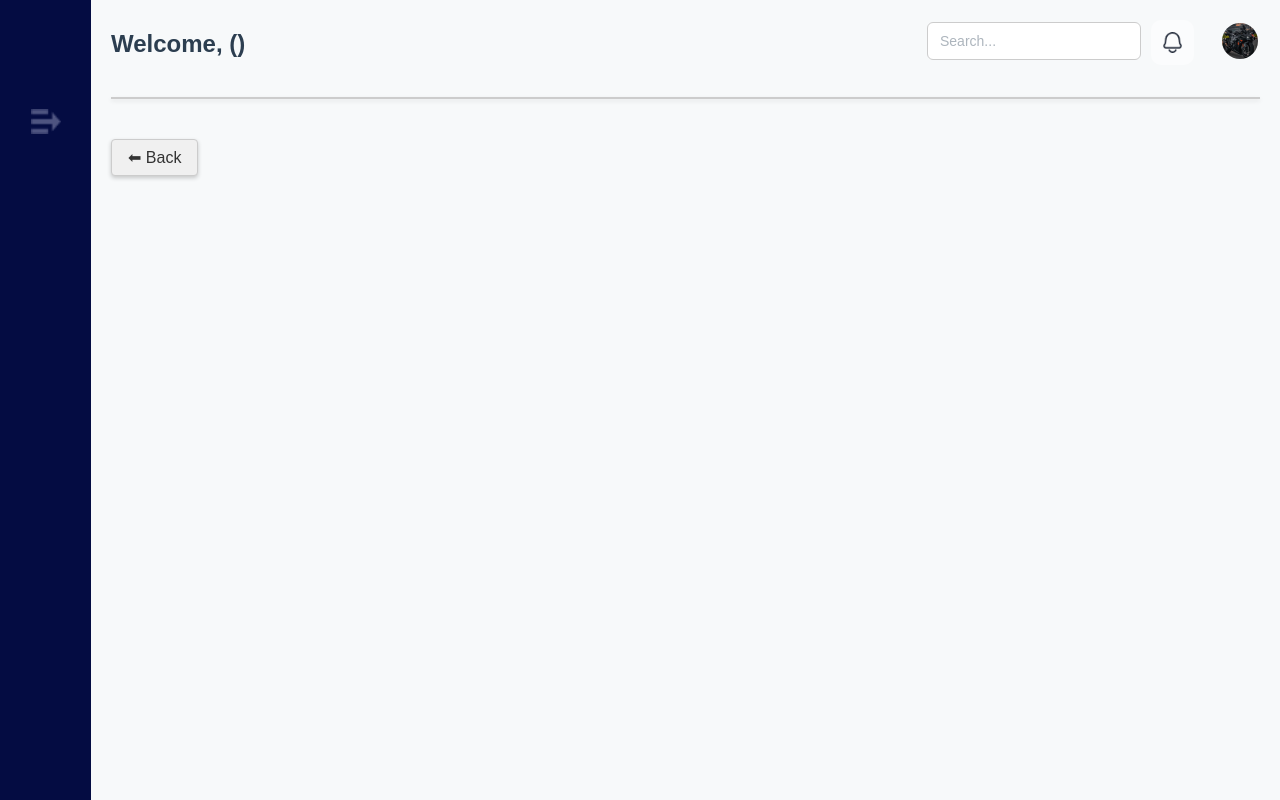
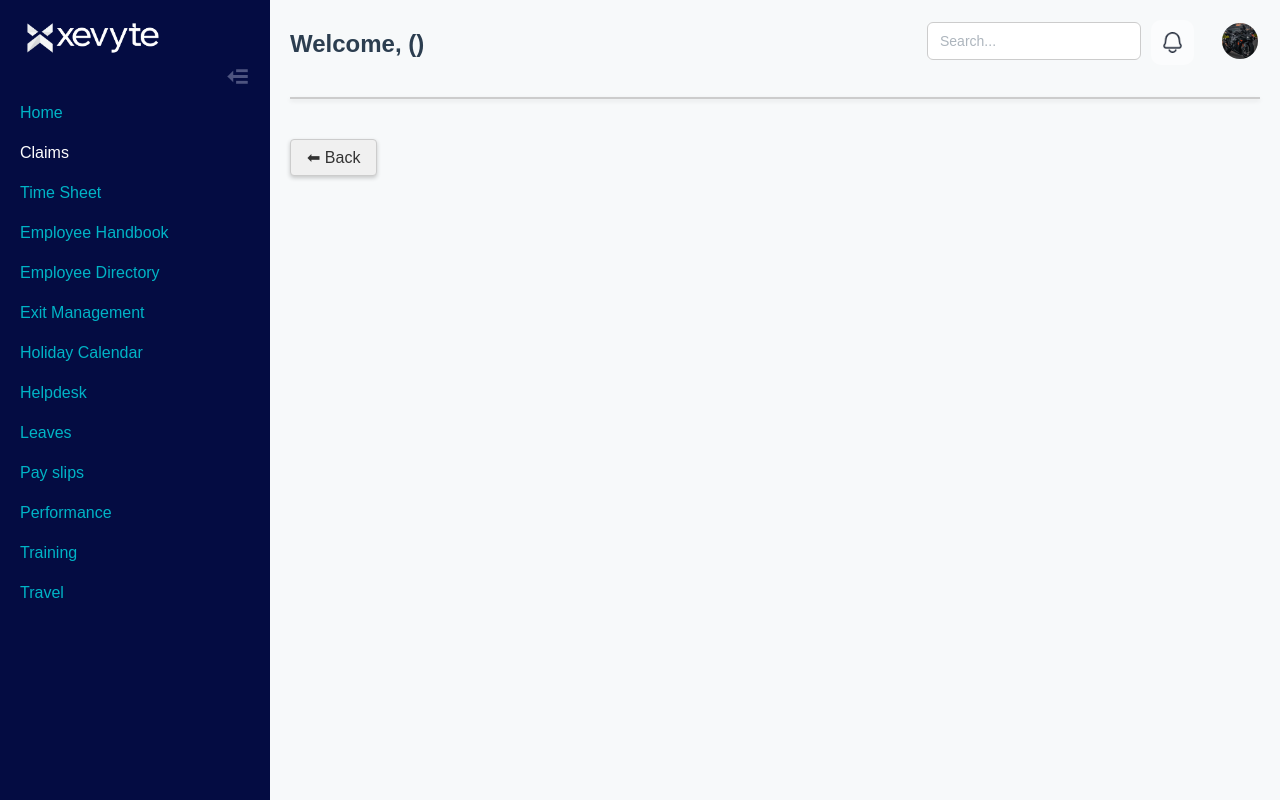
Before and after one commit to Admin-Xevyte/Xevyte_Connect, a React (Create React App) app in the folder employee-login-portal_backup_local/employee-login-portal/: page /finance-dashboard in a window 1280 px wide. Built offline with nearby package versions, Linux system fonts and the light colour scheme.

Commit message:
Update FinanceDashboard.js

```diff
--- a/employee-login-portal_backup_local/employee-login-portal/src/pages/FinanceDashboard.js
+++ b/employee-login-portal_backup_local/employee-login-portal/src/pages/FinanceDashboard.js
@@ -25,7 +25,7 @@ function FinanceDashboard() {
   const [previewFile, setPreviewFile] = useState(null);
   const [fileType, setFileType] = useState(null);
   const [isModalOpen, setIsModalOpen] = useState(false);
-  const [isCollapsed, setIsCollapsed] = useState(useState(false));
+  const [isCollapsed, setIsCollapsed] =useState(false);
   const [searchTerm, setSearchTerm] = useState("");
   const [profilePic, setProfilePic] = useState(localStorage.getItem("employeeProfilePic") || require("../assets/SKKKK.JPG.jpg"));
   const [profileOpen, setProfileOpen] = useState(false);
```
